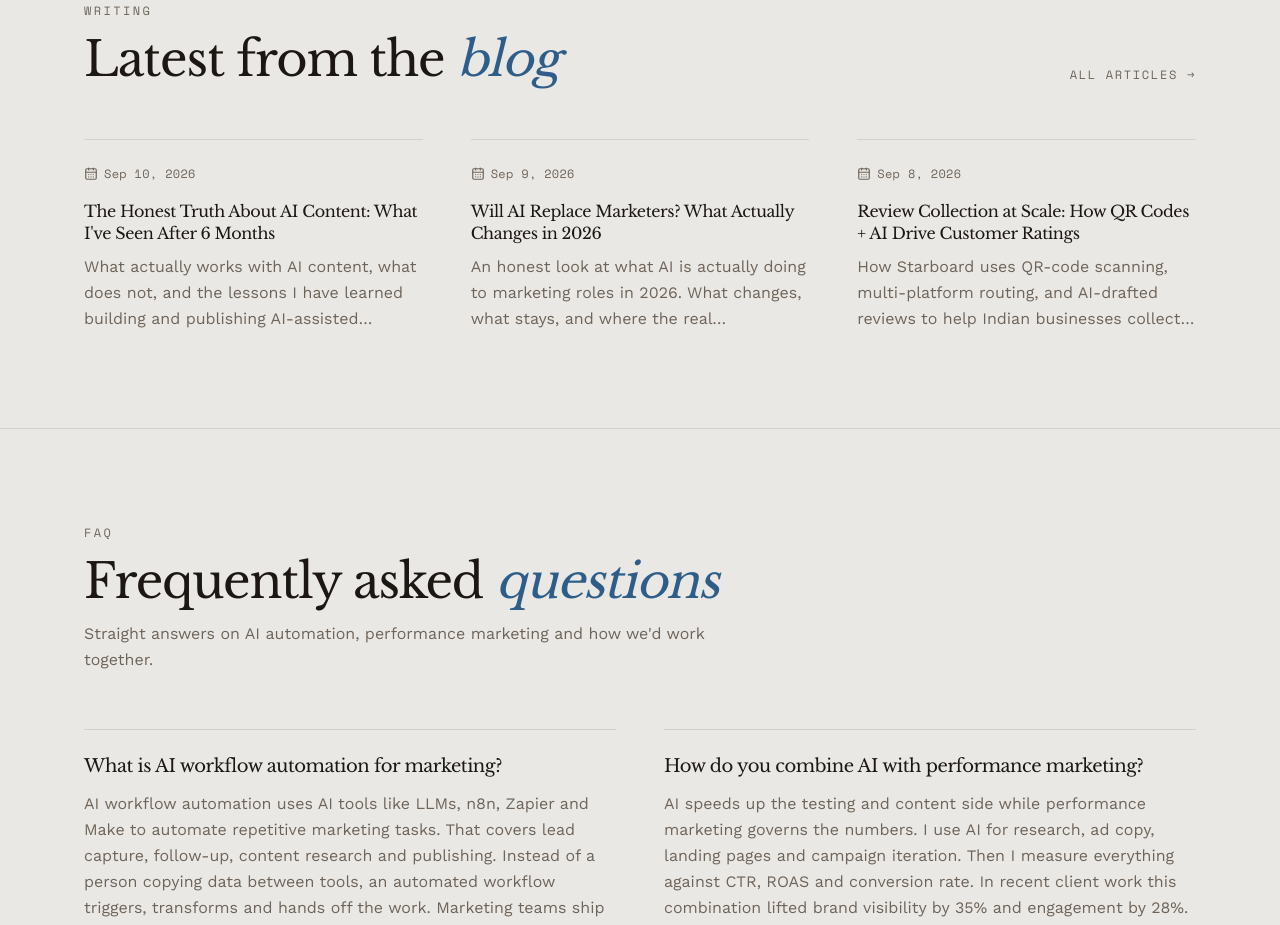
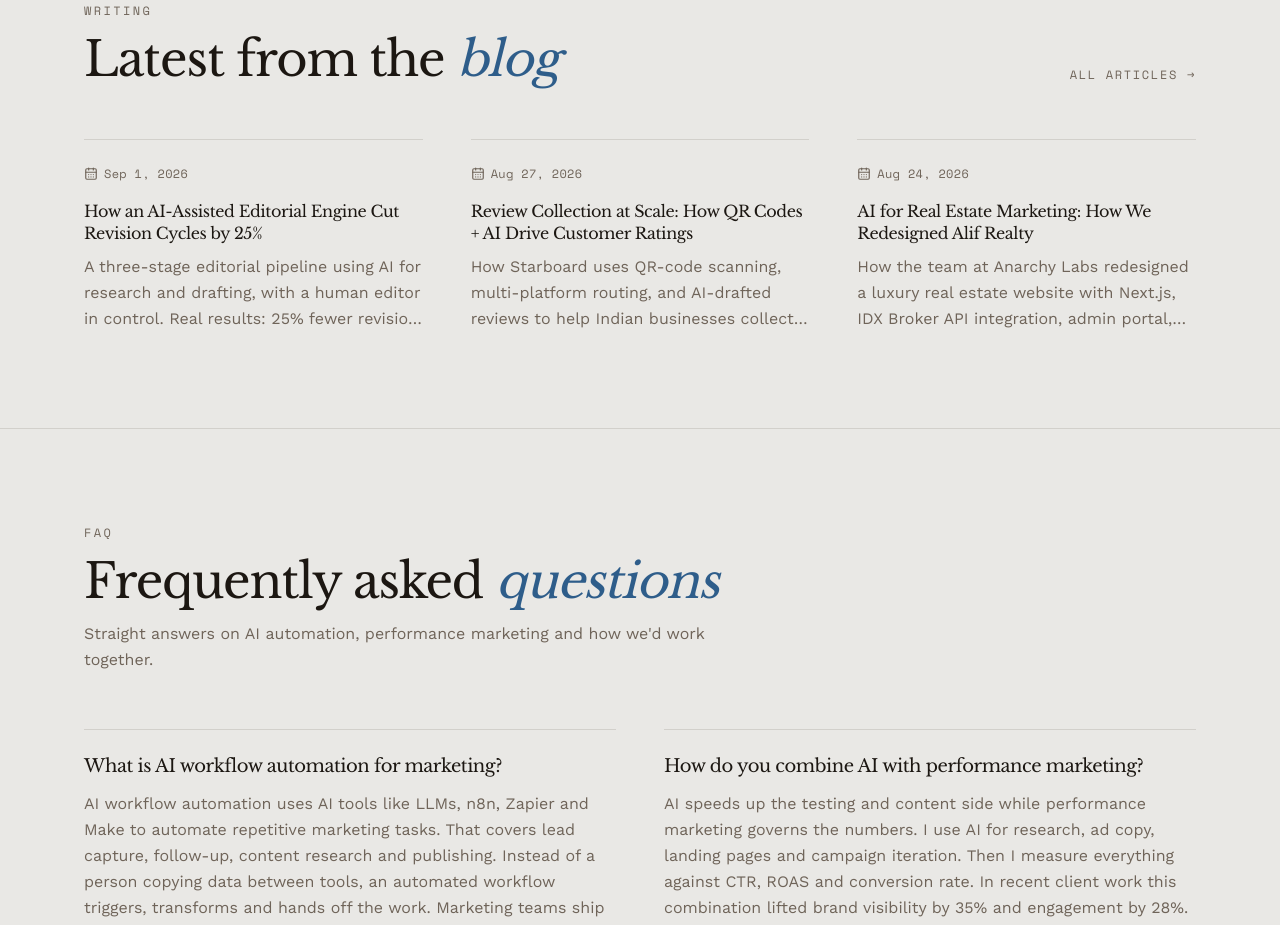
Before and after one commit to mueedbhat-create/mueed-portfolio, a Next.js app: page / in a window 1280 px wide. Shown: the part 6680-7605 px from the top of the page. Built offline with nearby package versions, Linux system fonts and the light colour scheme.

Commit message:
Adjust blog post dates to July-August 2026

```diff
--- a/data/posts.tsx
+++ b/data/posts.tsx
@@ -1074,7 +1074,7 @@ export const posts: BlogPost[] = [
       "The difference between calling the OpenAI API directly and using n8n's built-in AI nodes. When each makes sense, with practical examples for marketing workflows.",
     intro:
       "If you are building AI automations in n8n, you will hit this choice: use the built-in AI nodes or call the OpenAI API directly with an HTTP request. Both work. They are not interchangeable. Here is how to pick.",
-    date: "2026-09-02",
+    date: "2026-07-05",
     keywords: [
       "n8n AI nodes vs OpenAI API",
       "n8n automation",
@@ -1212,7 +1212,7 @@ export const posts: BlogPost[] = [
       "A step-by-step framework for finding the highest-leverage places to add AI automation to your marketing workflow. Based on real client audits.",
     intro:
       "Most marketing teams know AI could help them. They do not know where to start. The answer is not to automate everything. It is to find the three or four tasks where AI saves the most time with the least risk. Here is the audit process I use with clients.",
-    date: "2026-09-03",
+    date: "2026-07-12",
     keywords: [
       "marketing workflow audit",
       "AI automation audit",
@@ -1313,7 +1313,7 @@ export const posts: BlogPost[] = [
       "A step-by-step guide to building your first AI-powered marketing automation in n8n. From zero to a working workflow in 30 minutes, no coding required.",
     intro:
       "n8n is a visual workflow automation tool. You connect nodes on a canvas, data flows between them, and things happen. Here is how to build your first AI marketing automation in 30 minutes, starting from nothing.",
-    date: "2026-09-04",
+    date: "2026-08-20",
     keywords: [
       "n8n tutorial beginners",
       "first n8n workflow",
@@ -1428,7 +1428,7 @@ export const posts: BlogPost[] = [
       "Five high-impact marketing tasks you can automate with AI tools right now. Each one takes under an hour to set up and saves hours every week.",
     intro:
       "AI automation is not about replacing your marketing team. It is about removing the tasks that eat time without adding value. These five are the fastest wins. Each one takes under an hour to set up and saves hours every week.",
-    date: "2026-09-05",
+    date: "2026-07-26",
     keywords: [
       "marketing tasks automate AI",
       "AI marketing automation quick wins",
@@ -1540,7 +1540,7 @@ export const posts: BlogPost[] = [
       "A deep dive into JobTailor: an open-source AI pipeline that scrapes 8+ job boards, tailors a resume per job using LLMs, compiles PDFs, and opens applications every morning at 7am.",
     intro:
       "JobTailor is an open-source tool I built to automate the most repetitive part of job hunting. It runs every morning, finds 15+ remote jobs, rewrites my resume for each one, and hands me a stack of tailored PDFs ready to submit. Here is how it works under the hood.",
-    date: "2026-09-06",
+    date: "2026-08-22",
     keywords: [
       "AI job application automation",
       "JobTailor open source",
@@ -1657,7 +1657,7 @@ export const posts: BlogPost[] = [
       "How the team at Anarchy Labs redesigned a luxury real estate website with Next.js, IDX Broker API integration, admin portal, and AI-friendly architecture.",
     intro:
       "Alif Realty is a luxury real estate brokerage. We redesigned their website from the ground up: a new homepage, about page with founder bios, editorial project grid, simplified contact form, IDX Broker integration for live listings, and an admin portal the client can manage themselves.",
-    date: "2026-09-07",
+    date: "2026-08-24",
     keywords: [
       "AI real estate marketing",
       "real estate website redesign",
@@ -1767,7 +1767,7 @@ export const posts: BlogPost[] = [
       "How Starboard uses QR-code scanning, multi-platform routing, and AI-drafted reviews to help Indian businesses collect more customer reviews with less friction.",
     intro:
       "Most businesses know reviews matter. Few have a system for collecting them. Starboard is a review collection platform that turns a QR code scan into a review on the right platform. Here is how it works and why it works.",
-    date: "2026-09-08",
+    date: "2026-08-27",
     keywords: [
       "QR code review collection",
       "AI customer reviews",
@@ -1866,7 +1866,7 @@ export const posts: BlogPost[] = [
       "An honest look at what AI is actually doing to marketing roles in 2026. What changes, what stays, and where the real opportunities are.",
     intro:
       "The question everyone asks: will AI replace marketers? After building AI automation for marketing teams and working with clients who use it daily, here is what I have seen. The short answer is no. The longer answer is more useful.",
-    date: "2026-09-09",
+    date: "2026-07-14",
     keywords: [
       "AI replace marketers",
       "AI marketing jobs 2026",
@@ -1966,7 +1966,7 @@ export const posts: BlogPost[] = [
       "What actually works with AI content, what does not, and the lessons I have learned building and publishing AI-assisted content for clients and my own site.",
     intro:
       "I have been building AI content workflows for clients and using them on my own site for about six months. Here is what I have learned. No hype, no doom. Just what works, what does not, and what I would do differently.",
-    date: "2026-09-10",
+    date: "2026-07-30",
     keywords: [
       "AI content honest review",
       "AI content what works",
```
